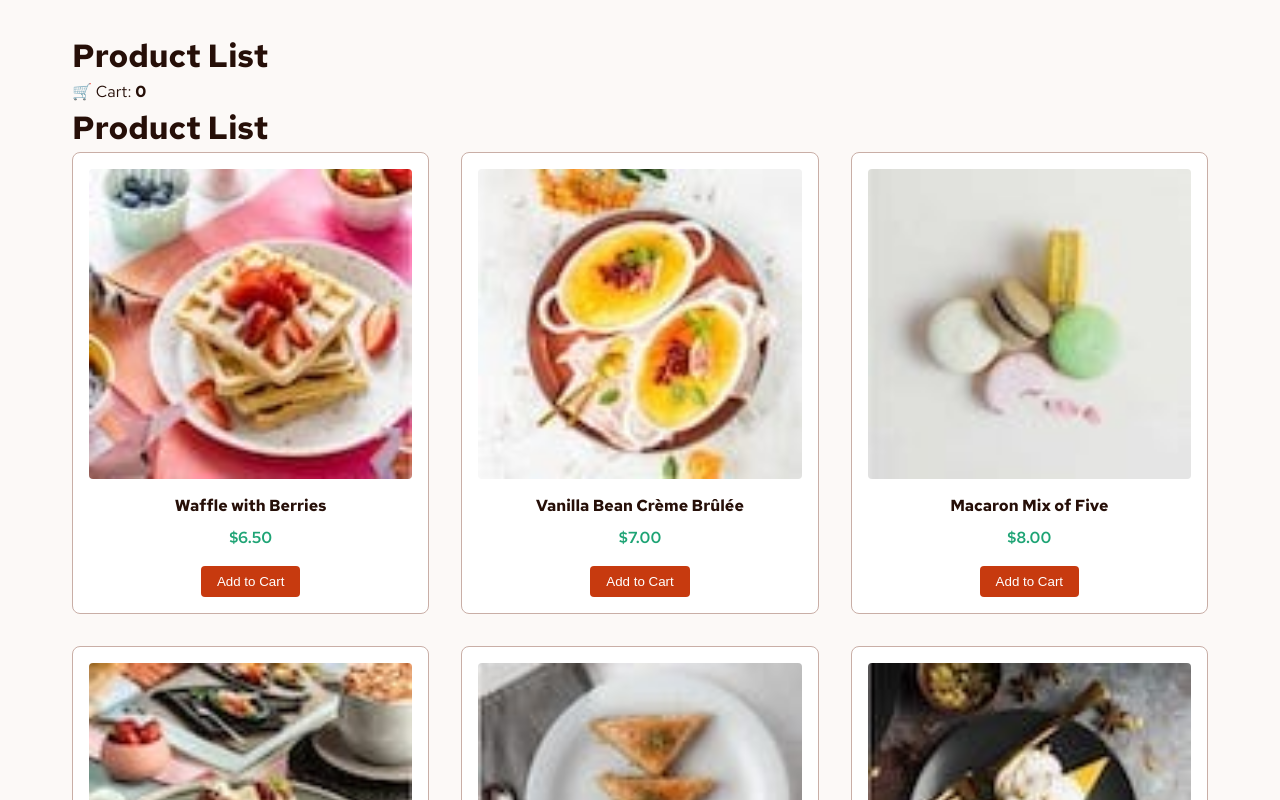
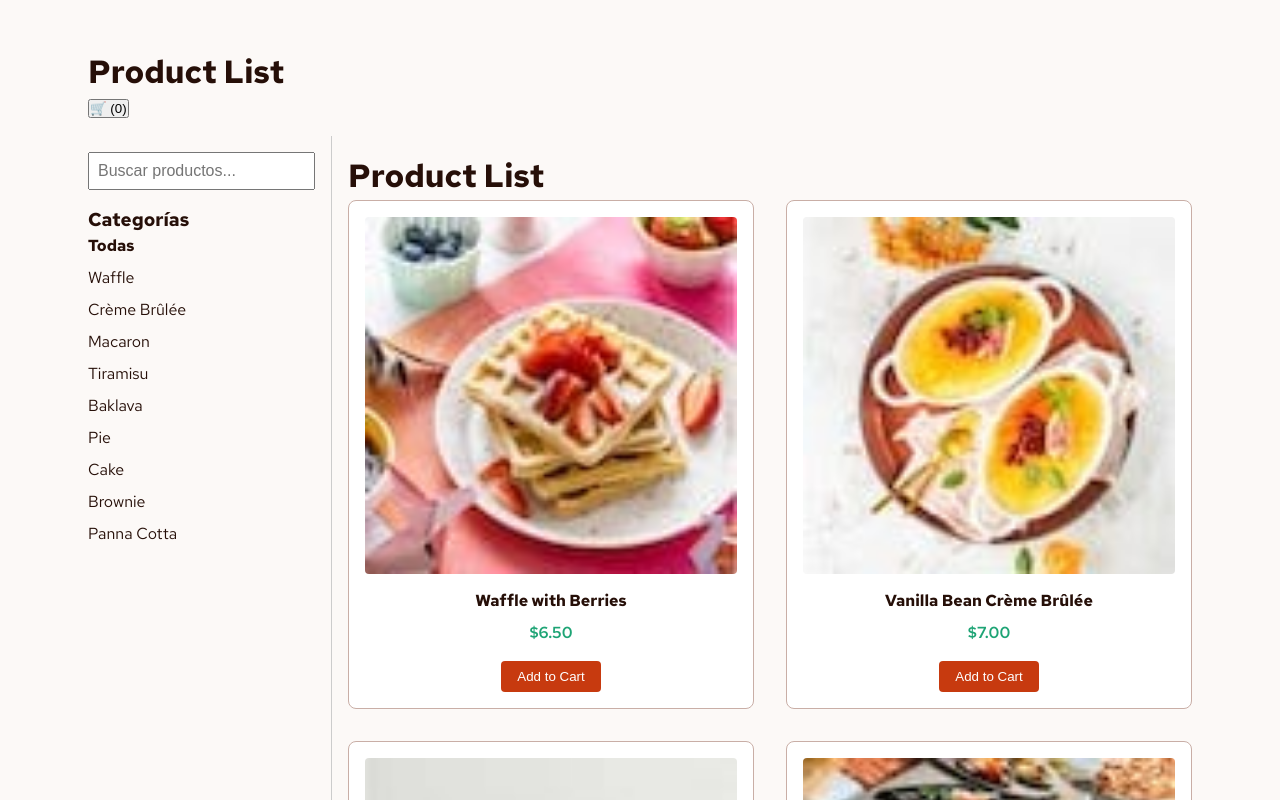
Before and after one commit to anatmb/frontendmentorcar, a React (Vite) app: page / in a window 1280 px wide. Shown: the top 800 px of the page. Built offline with nearby package versions, Linux system fonts and the light colour scheme.

Commit message:
haciendo un sidebar

```diff
--- a/src/App.jsx
+++ b/src/App.jsx
@@ -2,21 +2,60 @@ import './App.css'
 import ProductCard from './components/ProductCard';
 import data from './data/data.json';
 import Header from './components/header/Header';
+import FilterPanel from './components/filterPanel/FilterPanel';
+import { useState, useMemo } from 'react';
 
 function App() {
+   const [selectedCategory, setSelectedCategory] = useState('All');
+  const [searchTerm, setSearchTerm] = useState('');
+
+
+    // Sacar todas las categorías únicas del data
+  const categories = useMemo(() => {
+    const cats = data.map((p) => p.category.toLowerCase());
+    return [...new Set(cats)];
+  }, []);
+
+ // Filtrar productos según categoría y búsqueda
+  const filteredProducts = useMemo(() => {
+    return data.filter((product) => {
+      const matchCategory =
+        selectedCategory === 'All' ||
+        product.category.toLowerCase() === selectedCategory.toLowerCase();
+
+      const matchSearch = product.name
+        .toLowerCase()
+        .includes(searchTerm.toLowerCase());
+
+      return matchCategory && matchSearch;
+    });
+  }, [selectedCategory, searchTerm]);
+
 
 
   return (
     <>
     <div className="app">
       <Header />
+      <div style={{ display: 'flex', minHeight: '100vh' }}>
+        <FilterPanel
+          categories={categories}
+          onCategorySelect={setSelectedCategory}
+          onSearch={setSearchTerm}
+        />
+
+        <main style={{ flexGrow: 1, padding: '1rem' }}>
           <h1>Product List</h1>
           <div className="product-grid">
-        {data.map((product) => (
+            {filteredProducts.map((product) => (
               <ProductCard key={product.id} product={product} />
             ))}
+            {filteredProducts.length === 0 && <p>No hay productos.</p>}
+          </div>
+        </main>
       </div>
     </div>
+
     </>
   )
 }
--- /dev/null
+++ b/src/components/cartDropdown/CartDropdown.jsx
@@ -0,0 +1,41 @@
+import { useCart } from '../../context/CartContext'
+import styles from './CartDropdown.module.css';
+
+function CartDropdown() {
+  const { cartItems, removeFromCart, clearCart } = useCart();
+
+  const totalPrice = cartItems.reduce(
+    (total, item) => total + item.price * item.quantity,
+    0
+  );
+
+  if (cartItems.length === 0) {
+    return <div className={styles.dropdown}>Tu carrito está vacío.</div>;
+  }
+
+  return (
+    <div className={styles.dropdown}>
+      <h3>Carrito</h3>
+      <ul className={styles.list}>
+        {cartItems.map((item) => (
+          <li key={item.id} className={styles.item}>
+            <img src={item.image.thumbnail} alt={item.name} />
+            <div>
+              <p>{item.name}</p>
+              <p>
+                {item.quantity} × ${item.price.toFixed(2)}
+              </p>
+            </div>
+            <button onClick={() => removeFromCart(item.id)}>✕</button>
+          </li>
+        ))}
+      </ul>
+      <div className={styles.footer}>
+        <strong>Total: ${totalPrice.toFixed(2)}</strong>
+        <button onClick={clearCart}>Vaciar carrito</button>
+      </div>
+    </div>
+  );
+}
+
+export default CartDropdown;
--- /dev/null
+++ b/src/components/cartDropdown/CartDropdown.module.css
@@ -0,0 +1,40 @@
+.dropdown {
+  position: absolute;
+  top: 60px;
+  right: 1rem;
+  width: 300px;
+  background-color: white;
+  border: 1px solid var(--rose-300);
+  border-radius: 8px;
+  box-shadow: 0 4px 10px rgba(0, 0, 0, 0.1);
+  padding: 1rem;
+  z-index: 100;
+}
+
+.list {
+  list-style: none;
+  padding: 0;
+  margin: 0;
+  max-height: 300px;
+  overflow-y: auto;
+}
+
+.item {
+  display: flex;
+  align-items: center;
+  justify-content: space-between;
+  margin-bottom: 1rem;
+}
+
+.item img {
+  width: 50px;
+  height: auto;
+  border-radius: 4px;
+  margin-right: 0.5rem;
+}
+
+.footer {
+  display: flex;
+  justify-content: space-between;
+  align-items: center;
+}
--- /dev/null
+++ b/src/components/cartsidebar/CartSidebar.jsx
@@ -0,0 +1,54 @@
+import { useCart } from '../../context/CartContext'
+import styles from './CartSidebar.module.css';
+
+function CartSidebar({ onClose }) {
+  const { cartItems, removeFromCart, clearCart, increaseQuantity, decreaseQuantity } = useCart();
+
+
+
+  const totalPrice = cartItems.reduce(
+    (total, item) => total + item.price * item.quantity,
+    0
+  );
+
+  return (
+    <>
+      <div className={styles.overlay} onClick={onClose}></div>
+
+      <div className={styles.sidebar}>
+        <button className={styles.close} onClick={onClose}>✕</button>
+        <h2>Tu carrito</h2>
+
+        {cartItems.length === 0 ? (
+          <p className={styles.empty}>El carrito está vacío.</p>
+        ) : (
+          <>
+            <ul className={styles.list}>
+              {cartItems.map((item) => (
+                <li key={item.id} className={styles.item}>
+                  <img src={item.image.thumbnail} alt={item.name} />
+                  <div>
+                    <p>{item.name}</p>
+                     <div className={styles.controls}>
+                      <button onClick={() => decreaseQuantity(item.id)}>-</button>
+                      <span>{item.quantity}</span>
+                      <button onClick={() => increaseQuantity(item.id)}>+</button>
+                    </div>
+                    <p>${(item.quantity * item.price).toFixed(2)}</p>
+                  </div>
+                  <button onClick={() => removeFromCart(item.id)}>🗑️</button>
+                </li>
+              ))}
+            </ul>
+            <div className={styles.total}>
+              <strong>Total: ${totalPrice.toFixed(2)}</strong>
+              <button onClick={clearCart}>Vaciar carrito</button>
+            </div>
+          </>
+        )}
+      </div>
+    </>
+  );
+}
+
+export default CartSidebar;
--- /dev/null
+++ b/src/components/cartsidebar/CartSidebar.module.css
@@ -0,0 +1,87 @@
+/* Cubre toda la pantalla para oscurecer el fondo */
+.overlay {
+  position: fixed;
+  top: 0;
+  left: 0;
+  width: 100%;
+  height: 100%;
+  background: rgba(0, 0, 0, 0.4);
+  z-index: 99;
+}
+
+/* Sidebar lateral */
+.sidebar {
+  position: fixed;
+  top: 0;
+  right: 0;
+  width: 90%;
+  max-width: 350px;
+  height: 100%;
+  background: white;
+  box-shadow: -2px 0 10px rgba(0, 0, 0, 0.2);
+  padding: 1.5rem;
+  z-index: 100;
+  transform: translateX(0);
+  transition: transform 0.3s ease-in-out;
+  display: flex;
+  flex-direction: column;
+}
+
+.close {
+  align-self: flex-end;
+  background: none;
+  border: none;
+  font-size: 1.5rem;
+  cursor: pointer;
+}
+
+.list {
+  list-style: none;
+  padding: 0;
+  margin: 1rem 0;
+  overflow-y: auto;
+  flex-grow: 1;
+}
+
+.item {
+  display: flex;
+  align-items: center;
+  justify-content: space-between;
+  margin-bottom: 1rem;
+}
+
+.item img {
+  width: 50px;
+  height: auto;
+  border-radius: 4px;
+  margin-right: 0.5rem;
+}
+
+.total {
+  border-top: 1px solid var(--rose-300);
+  padding-top: 1rem;
+  display: flex;
+  justify-content: space-between;
+  align-items: center;
+}
+
+.empty {
+  margin-top: 2rem;
+  text-align: center;
+}
+
+.controls {
+  display: flex;
+  gap: 0.5rem;
+  align-items: center;
+  margin-top: 0.25rem;
+}
+
+.controls button {
+  width: 24px;
+  height: 24px;
+  border: 1px solid #aaa;
+  background: transparent;
+  font-weight: bold;
+  cursor: pointer;
+}
--- /dev/null
+++ b/src/components/filterPanel/FilterPanel.jsx
@@ -0,0 +1,60 @@
+import { useState } from 'react';
+
+function FilterPanel({ categories, onCategorySelect, onSearch }) {
+  const [searchTerm, setSearchTerm] = useState('');
+  const [selectedCategory, setSelectedCategory] = useState('All');
+
+  const handleCategoryClick = (category) => {
+    setSelectedCategory(category);
+    onCategorySelect(category);
+  };
+
+  const handleSearchChange = (e) => {
+    const value = e.target.value;
+     console.log('🕵️‍♀️ Buscando:', value); // <--- agregá esto
+    setSearchTerm(value);
+    onSearch(value);
+  };
+
+  return (
+    <aside style={{ padding: '1rem', borderRight: '1px solid #ccc', minWidth: '200px' }}>
+      <input
+        type="text"
+        placeholder="Buscar productos..."
+        value={searchTerm}
+        onChange={handleSearchChange}
+          style={{width: '100%', padding: '0.5rem', marginBottom: '1rem', fontSize: '1rem' }}
+      />
+
+      <h3>Categorías</h3>
+      <ul style={{ listStyle: 'none', padding: 0 }}>
+        <li
+          style={{
+            cursor: 'pointer',
+            fontWeight: selectedCategory === 'All' ? 'bold' : 'normal',
+            marginBottom: '0.5rem',
+          }}
+          onClick={() => handleCategoryClick('All')}
+        >
+          Todas
+        </li>
+        {categories.map((category) => (
+          <li
+            key={category}
+            style={{
+              cursor: 'pointer',
+              fontWeight: selectedCategory === category ? 'bold' : 'normal',
+              marginBottom: '0.5rem',
+              textTransform: 'capitalize',
+            }}
+            onClick={() => handleCategoryClick(category)}
+          >
+            {category}
+          </li>
+        ))}
+      </ul>
+    </aside>
+  );
+}
+
+export default FilterPanel;
--- a/src/components/header/Header.jsx
+++ b/src/components/header/Header.jsx
@@ -1,14 +1,22 @@
 import { useCart } from '../../context/CartContext';
+
+import { useState } from 'react';
+import CartDropdown from '../cartDropdown/CartDropdown';
+import CartSidebar from '../cartsidebar/CartSidebar';
+
 
 function Header() {
   const { cartCount } = useCart();
+  // const [isOpen, setIsOpen] = useState(false);
+   const [isCartOpen, setIsCartOpen] = useState(false);
 
   return (
-    <header>
+    <header style={{ padding: '1rem', position: 'relative' }}>
       <h1>Product List</h1>
-      <div>
-        🛒 Cart: <strong>{cartCount}</strong>
-      </div>
+       <button onClick={() => setIsCartOpen(true)}>
+        🛒 ({cartCount})
+       </button>
+   {isCartOpen && ( <CartSidebar onClose={() =>setIsCartOpen(false)} /> )}
     </header>
   );
 }
--- a/src/context/CartContext.jsx
+++ b/src/context/CartContext.jsx
@@ -1,11 +1,42 @@
-import { createContext, useContext, useState } from 'react';
+import { createContext, useContext, useState,  useEffect } from 'react';
 
 const CartContext = createContext();
 
 export const useCart = () => useContext(CartContext);
 
 export function CartProvider({ children }) {
-  const [cartItems, setCartItems] = useState([]);
+  const [cartItems, setCartItems] = useState(() => {
+    const storedCart = localStorage.getItem('cartItems');
+    return storedCart ? JSON.parse(storedCart) : [];
+  });
+
+  // ✅ Cada vez que cambia el carrito, lo guardamos
+  useEffect(() => {
+    localStorage.setItem('cartItems', JSON.stringify(cartItems));
+  }, [cartItems]);
+
+
+
+  const increaseQuantity = (id) => {
+  setCartItems((prev) =>
+    prev.map((item) =>
+      item.id === id ? { ...item, quantity: item.quantity + 1 } : item
+    )
+  );
+};
+
+const decreaseQuantity = (id) => {
+  setCartItems((prev) =>
+    prev
+      .map((item) =>
+        item.id === id
+          ? { ...item, quantity: item.quantity - 1 }
+          : item
+      )
+      .filter((item) => item.quantity > 0)
+  );
+};
+
 
   const addToCart = (product) => {
     setCartItems((prev) => {
@@ -36,7 +67,10 @@ export function CartProvider({ children }) {
         addToCart,
         removeFromCart,
         clearCart,
-        cartCount
+         cartCount,
+        increaseQuantity,
+        decreaseQuantity
+
       }}
     >
       {children}
```
Lines whose indentation alone changed are shown as unchanged.
